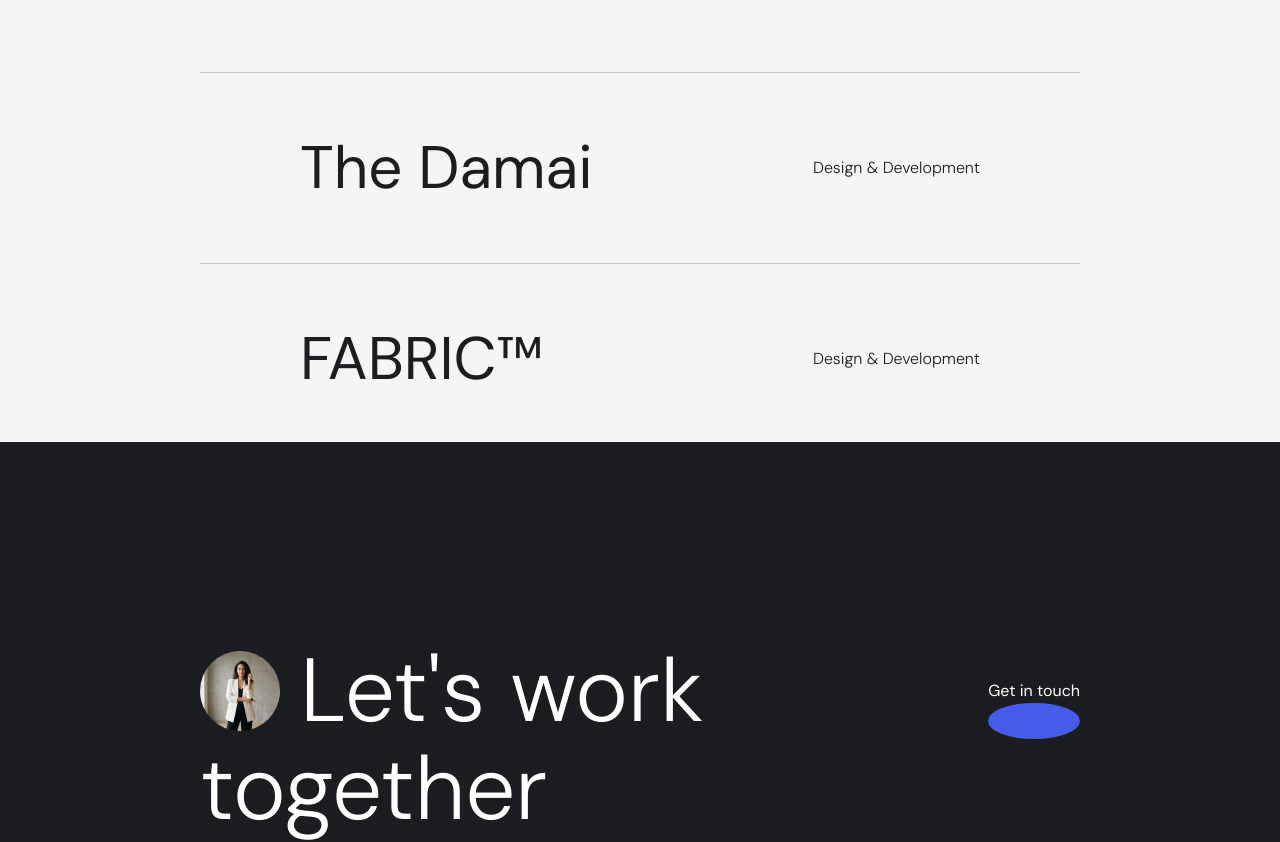
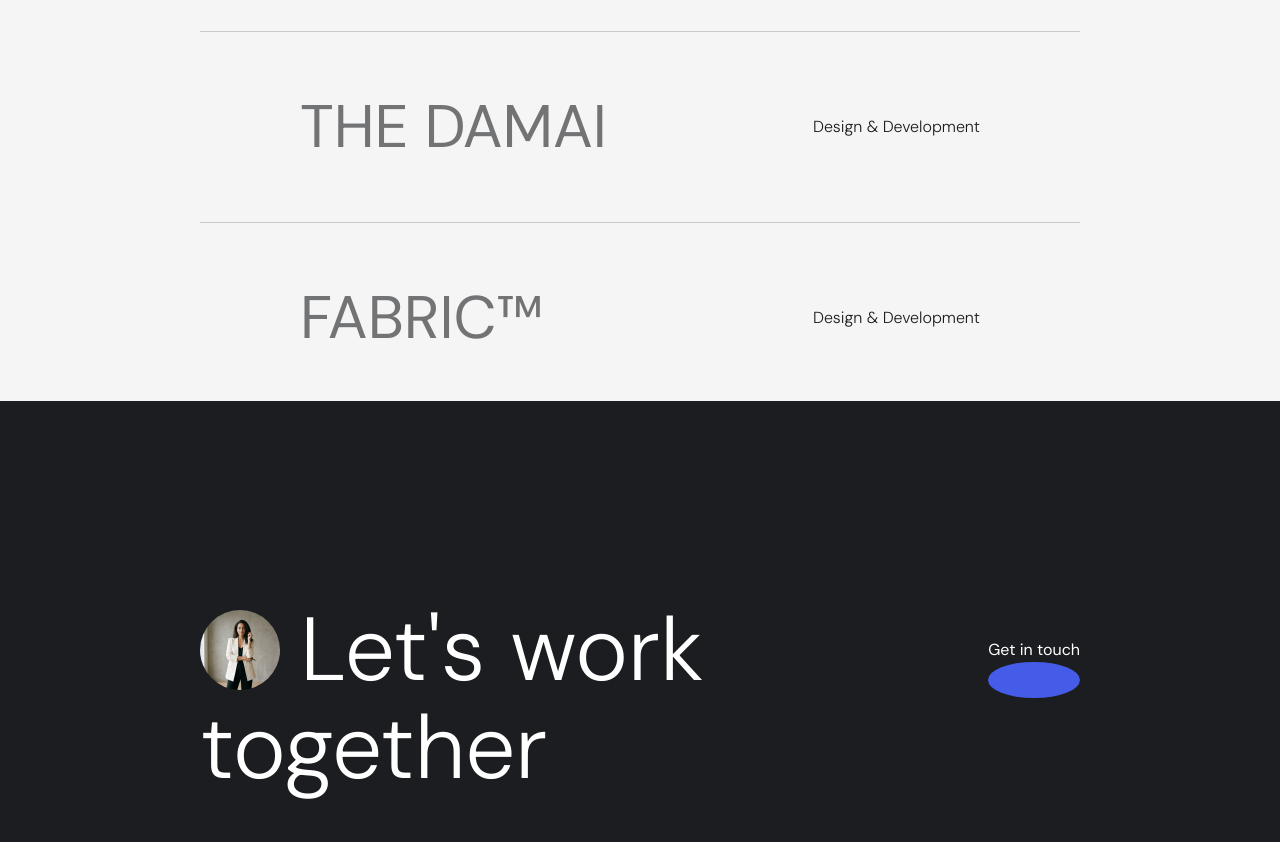
Before and after one commit to idformike1/personal-portfolio-3, a Next.js app: page /work in a window 1280 px wide. Shown: the part 665-1507 px from the top of the page. Built offline with nearby package versions, Linux system fonts and the light colour scheme.

Commit message:
Recent Work Section done.

```diff
--- a/src/components/layout/Description/style.module.scss
+++ b/src/components/layout/Description/style.module.scss
@@ -3,8 +3,9 @@
     position: relative;
     background: #fff;
     padding-top: 160px;
-    padding-bottom: 100px;
+    padding-bottom: 50px;
     height: auto;
+    min-height: auto;
     color: #1c1d20;
     z-index: 2;
 
--- a/src/components/layout/Work/Modal/index.jsx
+++ b/src/components/layout/Work/Modal/index.jsx
@@ -68,7 +68,7 @@
             {
                 projects.map( (project, index) => {
                 const { src, color } = project
-                return <div className={styles.modal} style={{backgroundColor: color}} key={`modal_${index}`}>
+                return <div className={styles.modal} key={`modal_${index}`}>
                     <Image
                     src={`/images/${src}`}
                     width={300}
--- a/src/components/layout/Work/Modal/style.module.scss
+++ b/src/components/layout/Work/Modal/style.module.scss
@@ -4,19 +4,18 @@
     position: fixed;
     top: 0;
     left: 0;
-    background-color: white;
+    background-color: transparent;
     overflow: hidden;
     pointer-events: none;
     display: flex;
     align-items: center;
     justify-content: center;
-    z-index: 3;
+    z-index: 1000;
 
     .modalSlider {
         height: 100%;
         width: 100%;
         position: absolute;
-        // Logic handled by transition: top in JS is replaced by GSAP for parity
 
         .modal {
             height: 100%;
@@ -26,8 +25,9 @@
             justify-content: center;
 
             img {
-                height: 250px;
-                width: auto;
+                height: 100%;
+                width: 100%;
+                object-fit: cover;
             }
         }
     }
@@ -42,7 +42,7 @@
     position: fixed;
     top: 0;
     left: 0;
-    z-index: 4;
+    z-index: 1001;
     display: flex;
     align-items: center;
     justify-content: center;
--- a/src/components/layout/Work/index.jsx
+++ b/src/components/layout/Work/index.jsx
@@ -3,6 +3,7 @@
 import { useState } from 'react';
 import Project from './Project';
 import Modal from './Modal';
+import Link from 'next/link';
 import Rounded from '@/components/common/RoundedButton';
 
 const projects = [
@@ -33,6 +34,7 @@
 
   return (
     <main className={styles.main}>
+      <h2>Recent Work</h2>
       <div className={styles.body}>
         {projects.map((project, index) => (
           <Project
@@ -45,9 +47,11 @@
       </div>
       {/* "More work" button — matches original */}
       <div className={styles.moreWork}>
-        <Rounded>
-          <p>More work <sup>{projects.length}</sup></p>
-        </Rounded>
+        <Link href="/work">
+          <Rounded>
+            <p>More work <sup>{projects.length}</sup></p>
+          </Rounded>
+        </Link>
       </div>
       <Modal modal={modal} projects={projects} />
     </main>
--- a/src/components/layout/Work/style.module.scss
+++ b/src/components/layout/Work/style.module.scss
@@ -1,5 +1,15 @@
 .main {
     padding: 100px 200px 0;
+    position: relative;
+
+    h2 {
+        color: #1c1d20;
+        font-size: 0.8rem;
+        text-transform: uppercase;
+        margin-bottom: 40px;
+        font-weight: 500;
+        opacity: 0.6; // Subtle thematic identifier
+    }
 
     @media (max-width: 768px) {
         padding: 0 24px;
@@ -10,7 +20,7 @@
     width: 100%;
     display: flex;
     flex-direction: column;
-    margin-top: 100px;
+    margin-top: 0;
     margin-bottom: 60px;
 }
 
```
